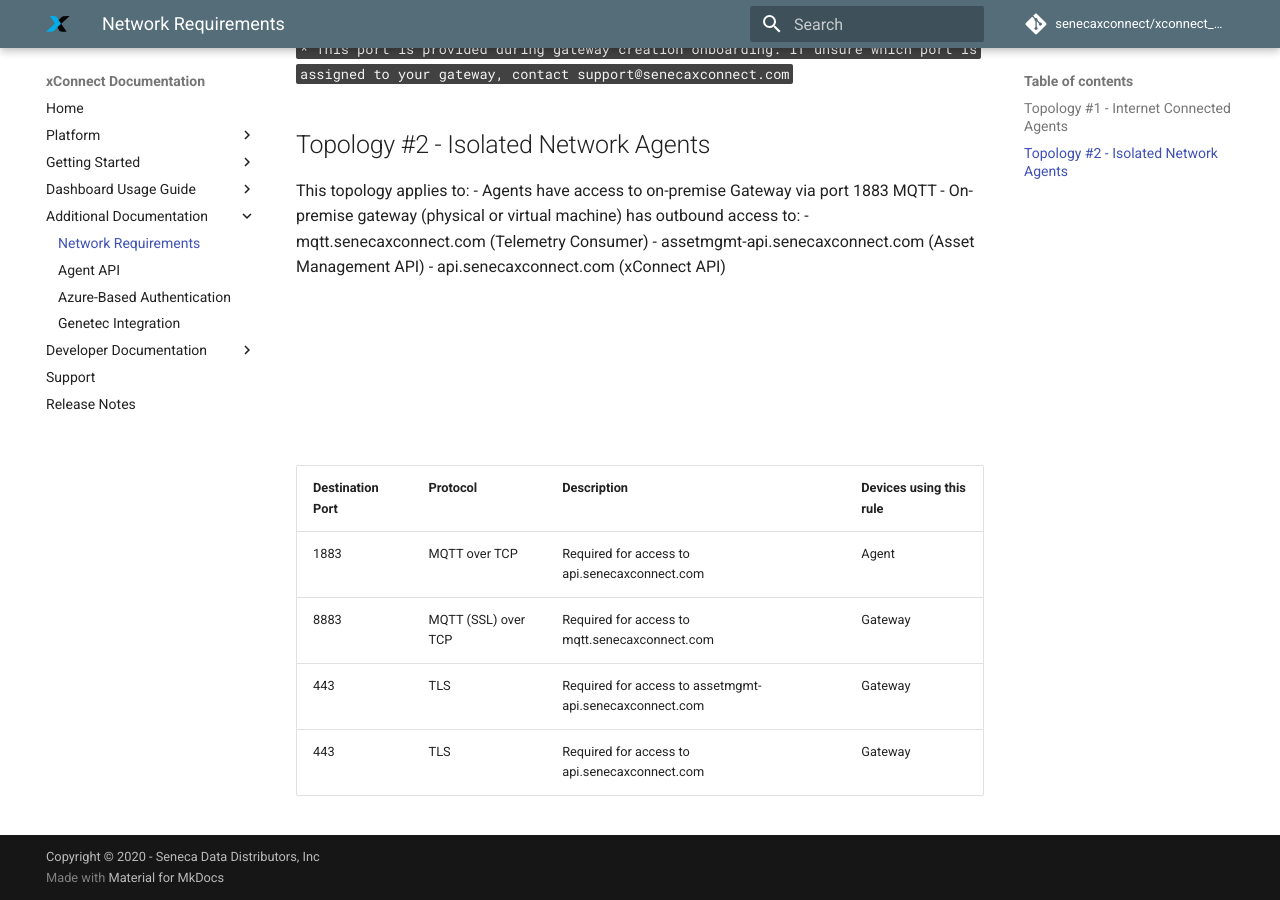
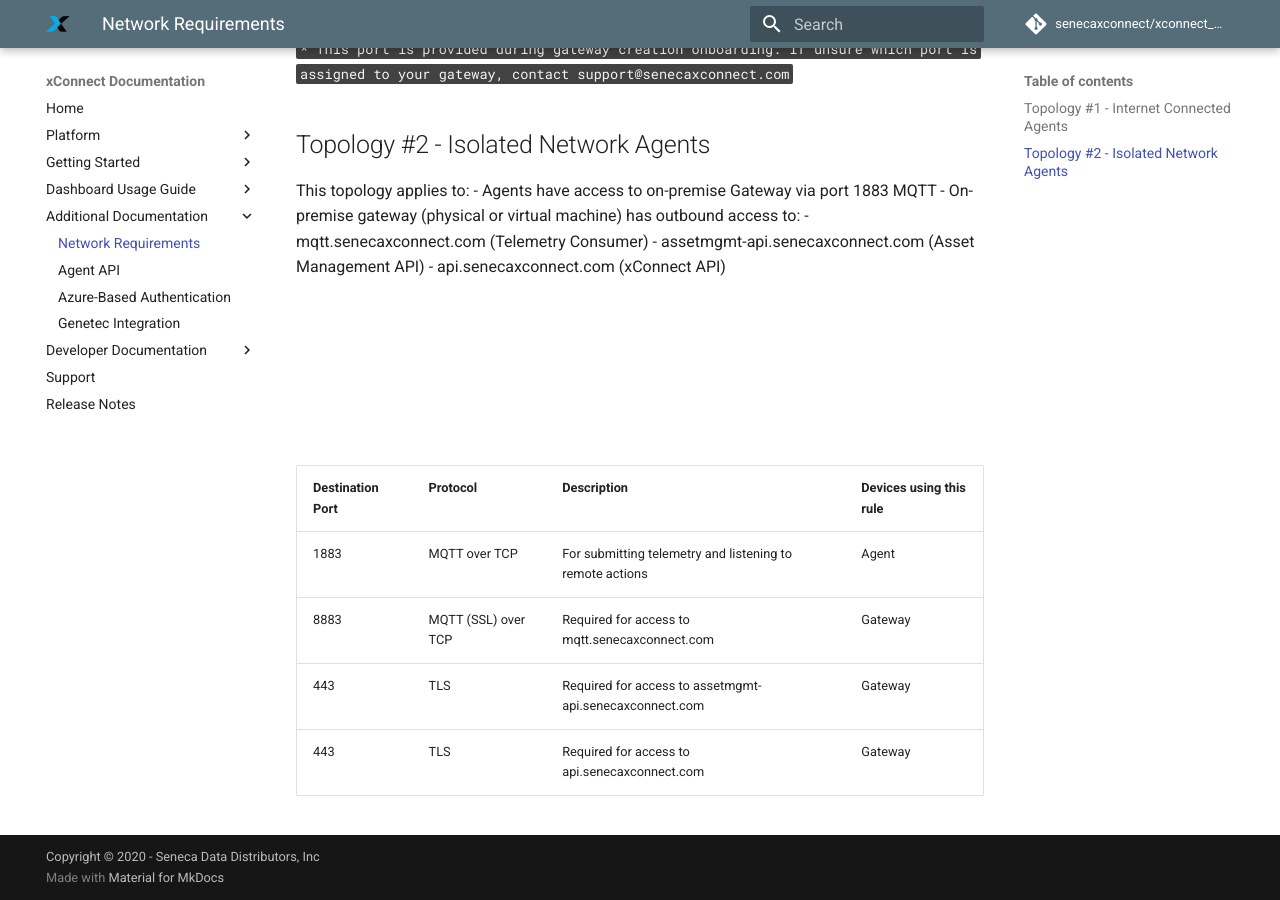
Before and after one commit to senecaxconnect/xconnect_docs, an MkDocs documentation site: the page built from docs/Network_Requirements.md, in a window 1280 px wide and 900 px high, scrolled down 851 px. Built offline with MkDocs 1.6.1 and Material for MkDocs 9.7.7, drawn with Linux system fonts in a browser that asks for light colours; comment, search, counter and statistics services are not loaded.

Commit message:
Fixed typo in Network_Requirements.md

```diff
--- a/docs/Network_Requirements.md
+++ b/docs/Network_Requirements.md
@@ -48,7 +48,7 @@ This topology applies to:
 
 | **Destination Port**    | **Protocol** | **Description**|**Devices using this rule**                |
 |-------------------------|--------------|----------------|-------------------------------------------|
-| 1883 | MQTT over TCP | Required for access to api.senecaxconnect.com | Agent|
+| 1883 | MQTT over TCP | For submitting telemetry and listening to remote actions  | Agent|
 | 8883| MQTT (SSL) over TCP | Required for access to mqtt.senecaxconnect.com | Gateway|
 | 443 | TLS | Required for access to assetmgmt-api.senecaxconnect.com | Gateway|
 | 443 | TLS | Required for access to api.senecaxconnect.com | Gateway|
```
